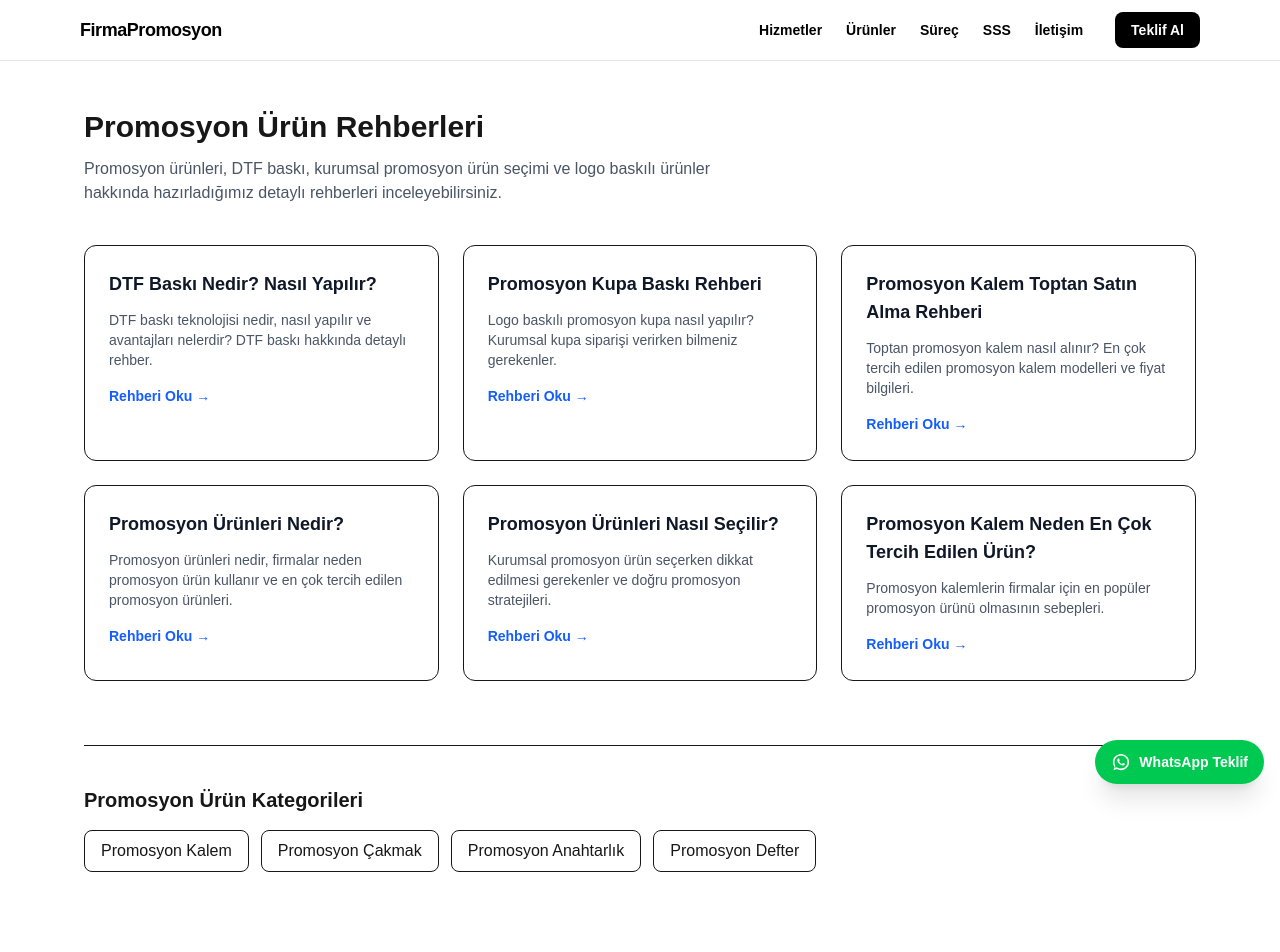
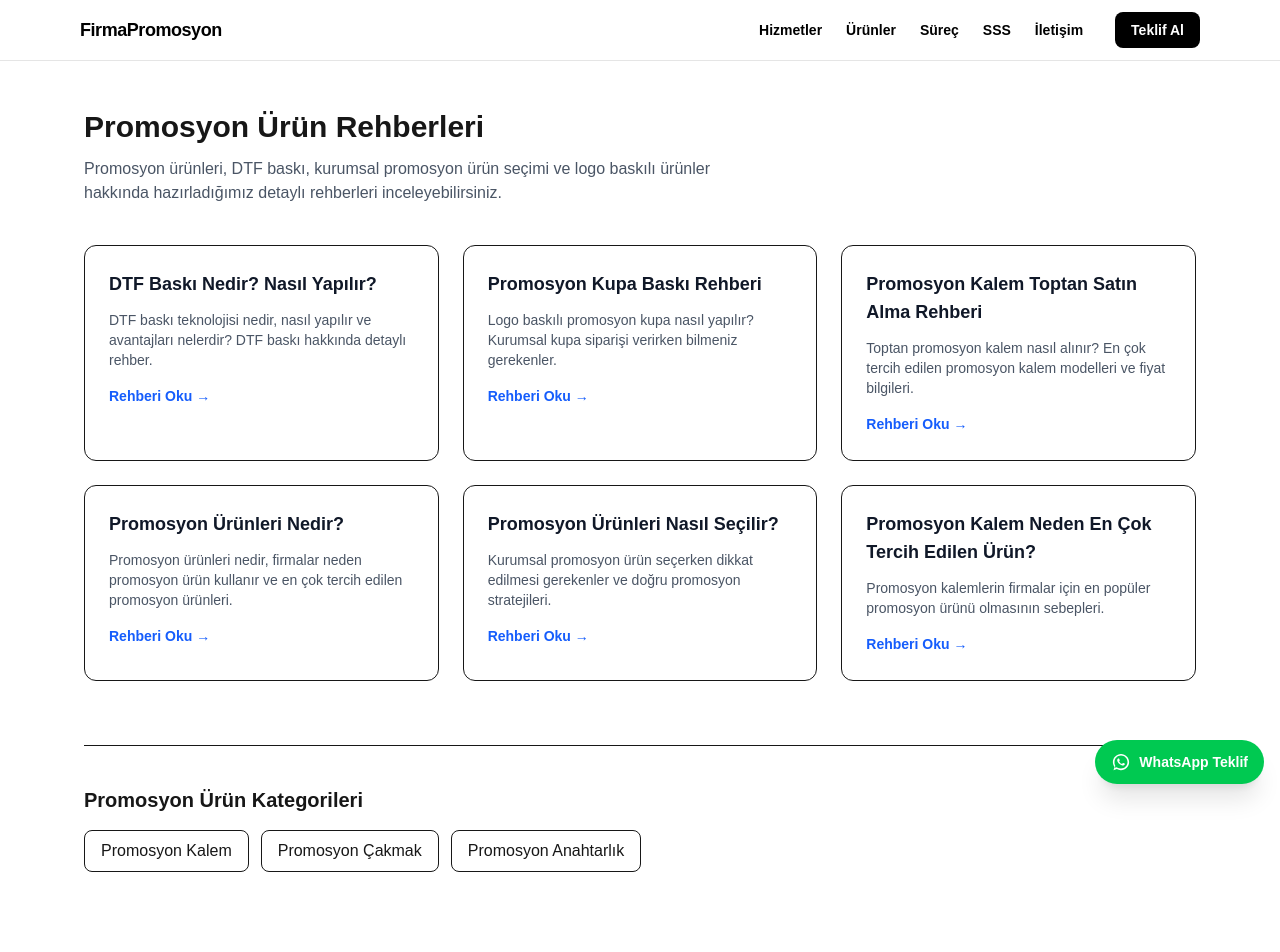
Before and after one commit to berkankocek1-dot/firmapromosyon, a Next.js app: page /rehber in a window 1280 px wide. Shown: the top 952 px of the page. Built offline with nearby package versions, Linux system fonts and the light colour scheme.

Commit message:
Removed promosyon defter link from guide page

```diff
--- a/app/rehber/page.tsx
+++ b/app/rehber/page.tsx
@@ -91,9 +91,7 @@ export default function RehberPage() {
             Promosyon Anahtarlık
           </Link>
 
-          <Link href="/kategori/defter" className="border px-4 py-2 rounded-lg hover:bg-gray-100">
-            Promosyon Defter
-          </Link>
+
         </div>
       </div>
 
```
